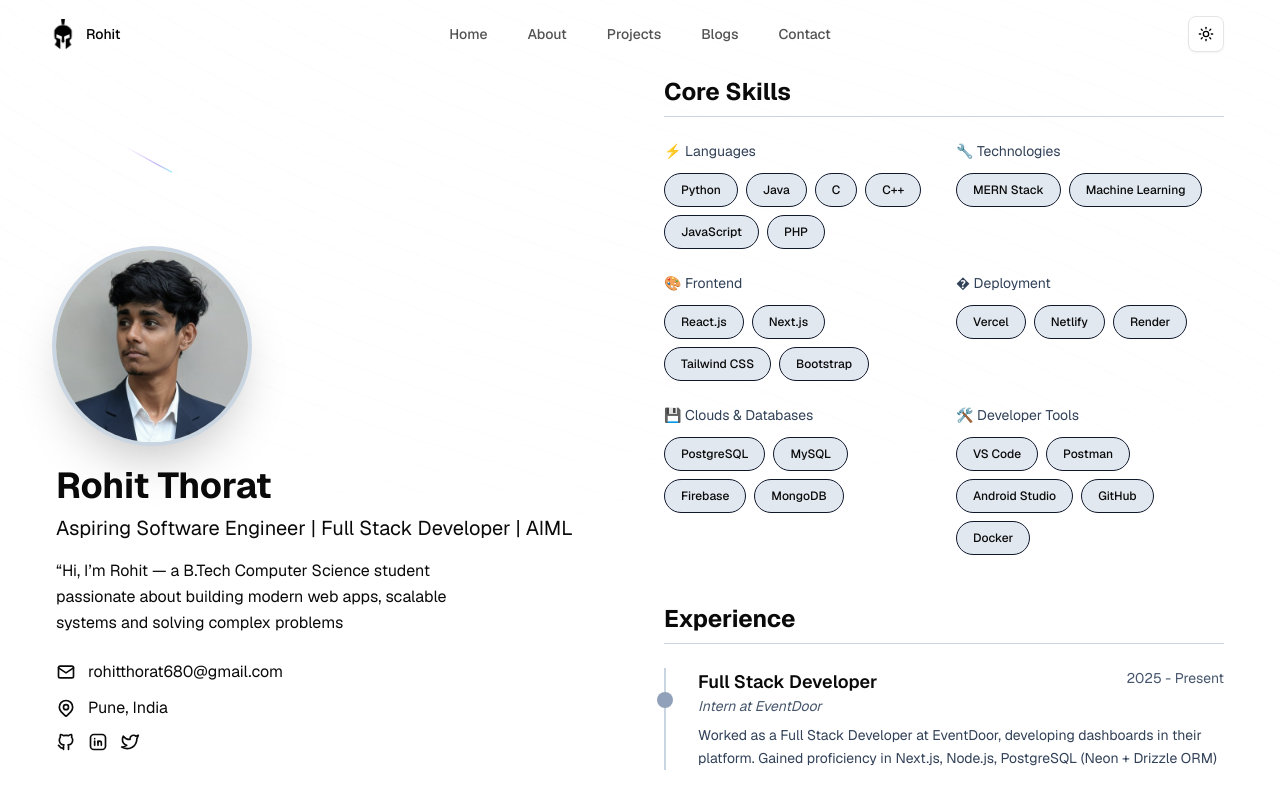
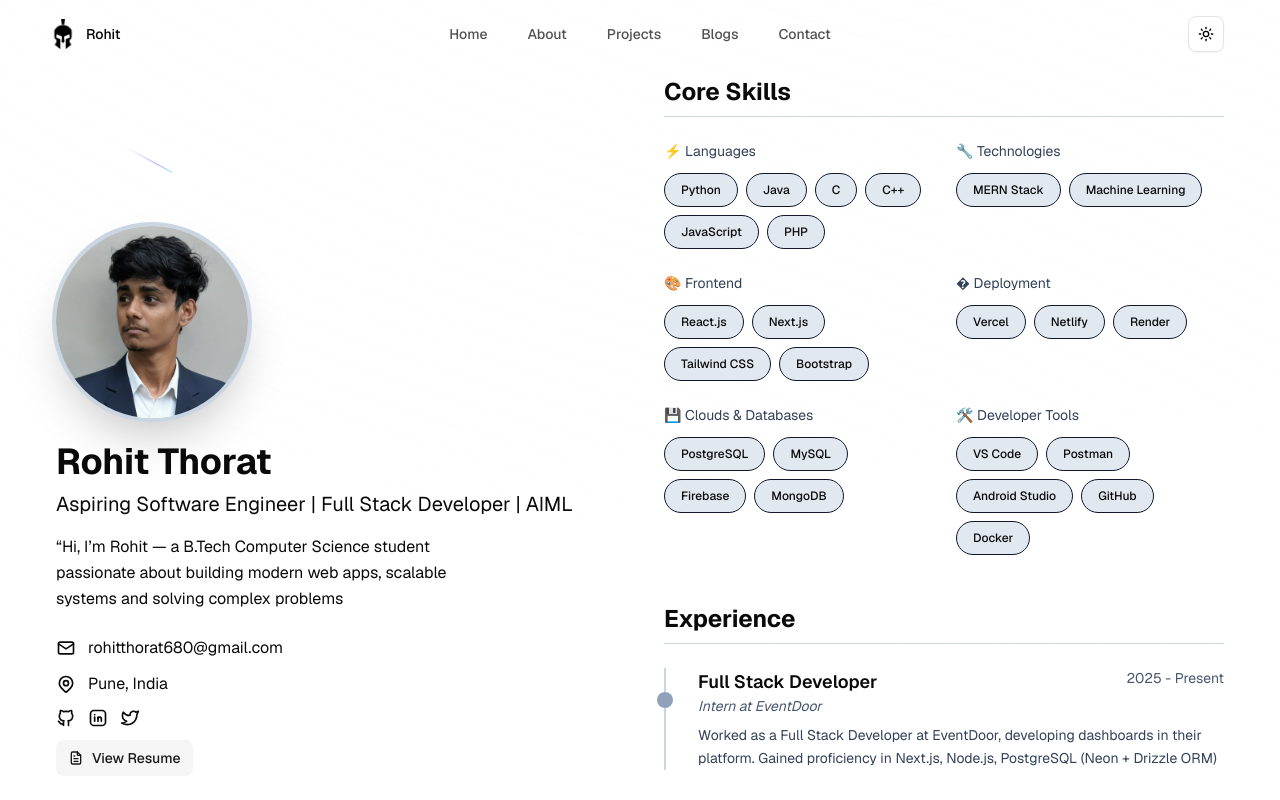
Before and after one commit to roht2103/portfolio, a Next.js app: page / in a window 1280 px wide. Shown: the top 800 px of the page. Built offline with nearby package versions, Linux system fonts and the light colour scheme.

Commit message:
feat: add resume button to Profile component and import new icon

```diff
--- a/src/components/Profile.tsx
+++ b/src/components/Profile.tsx
@@ -1,6 +1,7 @@
 import React from "react";
 import Image from "next/image";
-import { IconBrandGithub, IconBrandLinkedin,IconBrandTwitter, IconMail, IconMapPin } from "@tabler/icons-react";
+import { IconBrandGithub, IconFileText, IconBrandLinkedin,IconBrandTwitter, IconMail, IconMapPin } from "@tabler/icons-react";
+import { Button } from "./ui/button";
 
 export default function Profile() {
   return (
@@ -49,6 +50,11 @@ export default function Profile() {
                     <IconBrandTwitter className="w-5 h-5 cursor-pointer" />
                 </a>
             </div>
+            <a href="/Rohit Vishwas Thorat_Resume.pdf">
+            <Button className="cursor-pointer" variant="secondary">
+              <IconFileText/>
+              View Resume
+            </Button></a>
           </div>
         </div>
 
```
